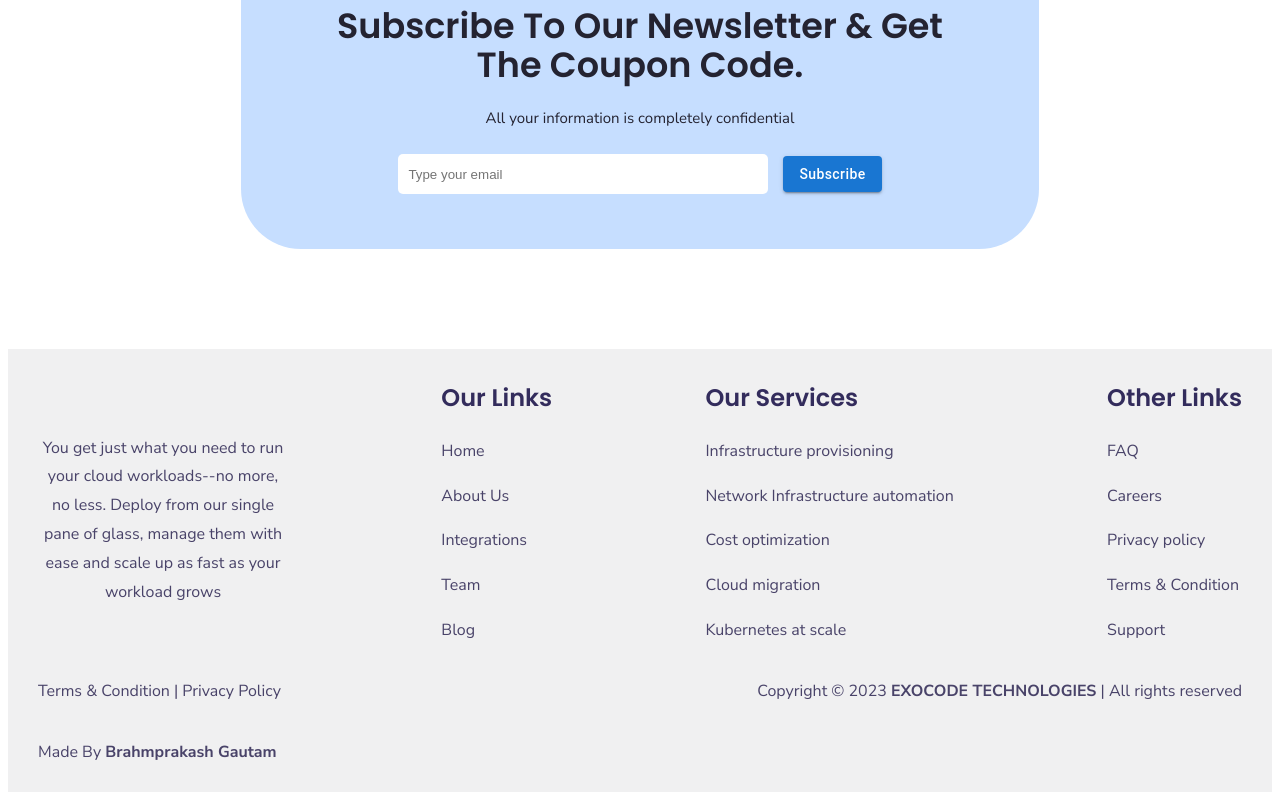
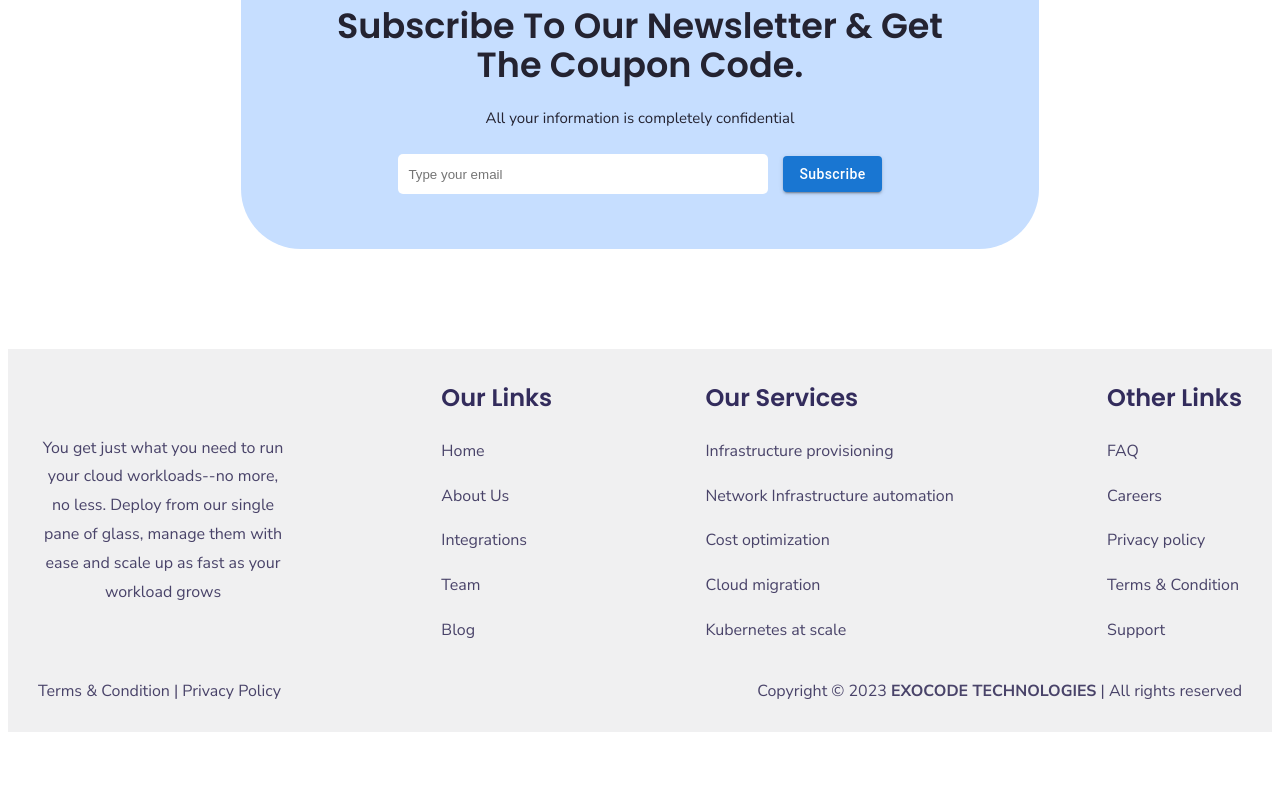
Before and after one commit to bpgautam2003/Xerocode-Website, a React (Vite) app: page / in a window 1280 px wide. Shown: the part 9086-9886 px from the top of the page. After the commit the page ends 9826 px from the top, so only its background shows below. Built offline with nearby package versions, Linux system fonts and the light colour scheme.

Commit message:
Update Footer.jsx

```diff
--- a/src/Components/Footer.jsx
+++ b/src/Components/Footer.jsx
@@ -45,8 +45,6 @@ const Footer = () => {
         </p>
 
       </div>
-      <div className="madeby">
-      <p>Made By <span>Brahmprakash Gautam</span></p> </div>
     </div>
   );
 };
```
